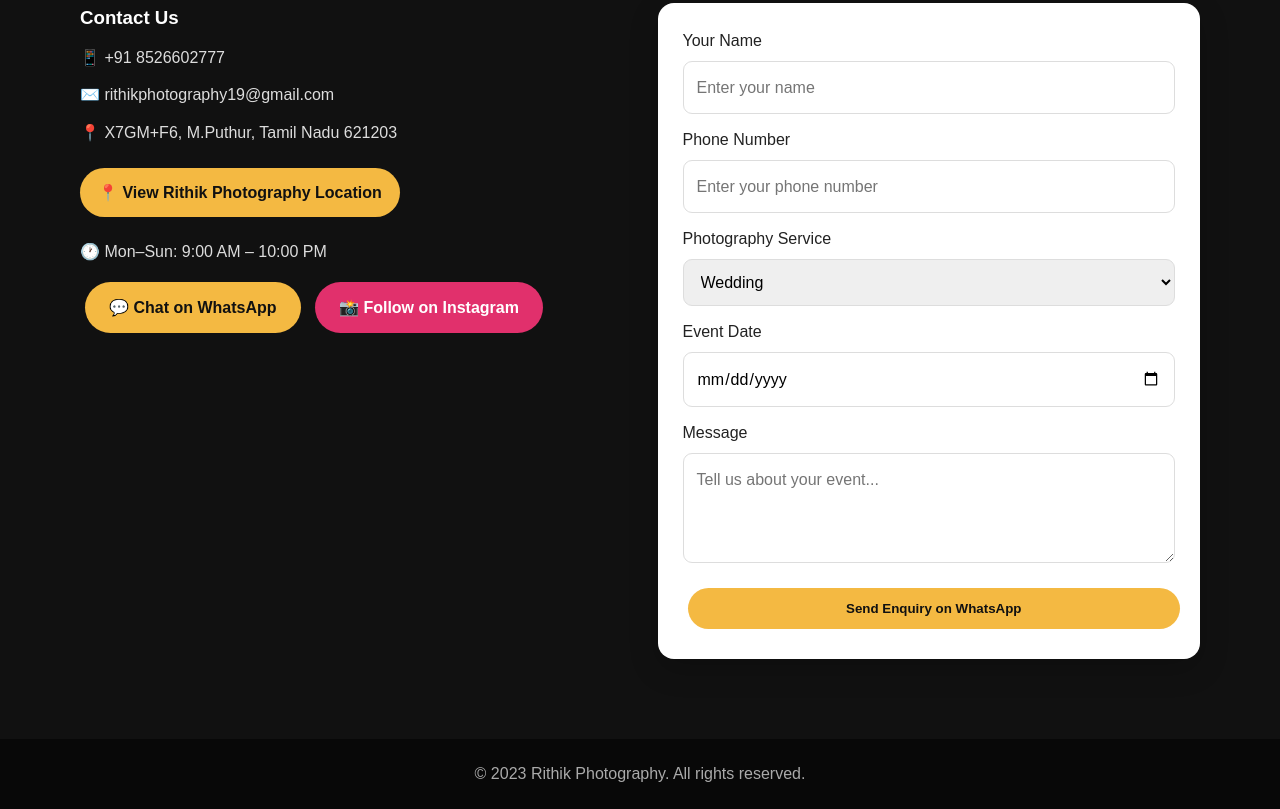
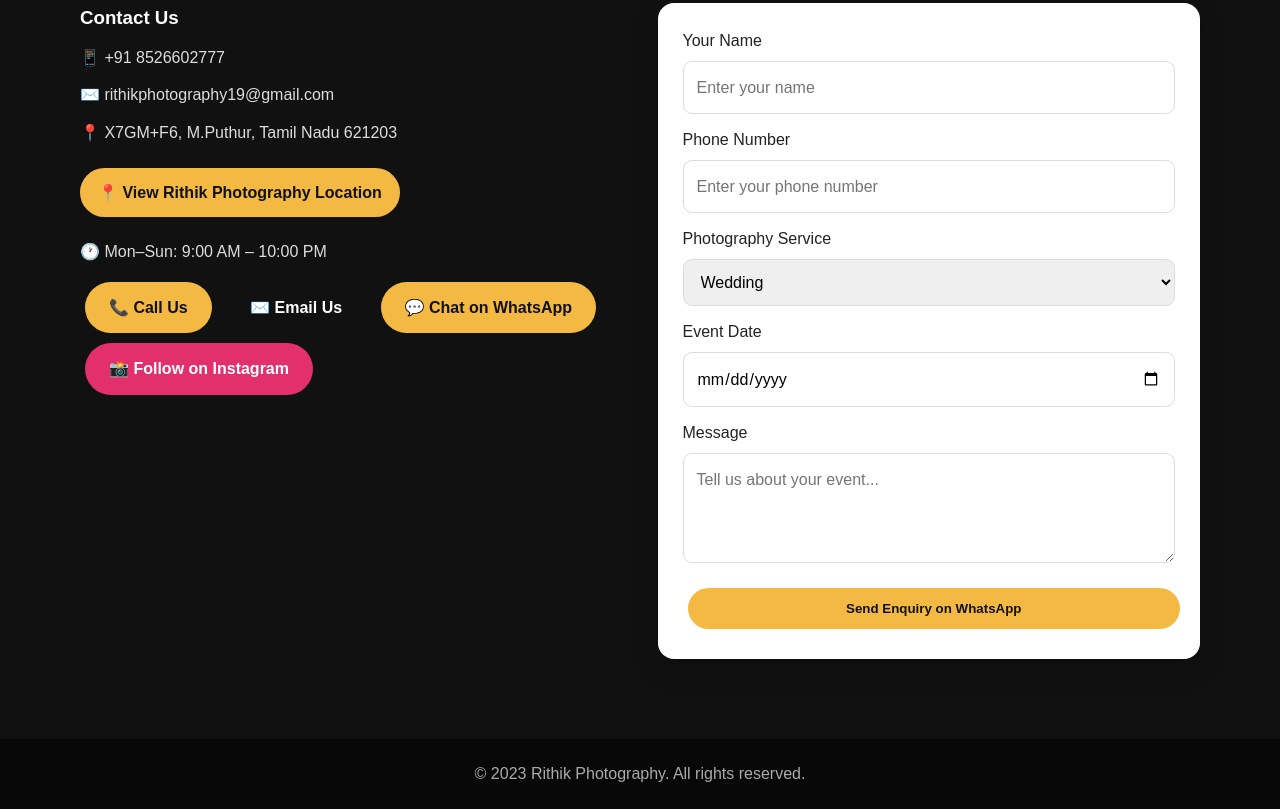
Before and after one commit to rithikphotos1/rithikphotos, a plain HTML site: page index.html in a window 1280 px wide. Shown: the part 3084-3893 px from the top of the page. Drawn offline with Linux system fonts and the light colour scheme.

Commit message:
Update index.html

```diff
--- a/index.html
+++ b/index.html
@@ -1043,6 +1043,22 @@
 
     <a
         class="btn btn-primary"
+        href="tel:+918526602777">
+
+        📞 Call Us
+
+    </a>
+
+    <a
+        class="btn btn-dark"
+        href="mailto:rithikphotography19@gmail.com?subject=Photography%20Enquiry">
+
+        ✉️ Email Us
+
+    </a>
+
+    <a
+        class="btn btn-primary"
         href="https://wa.me/918526602777"
         target="_blank"
         rel="noopener noreferrer">
```
